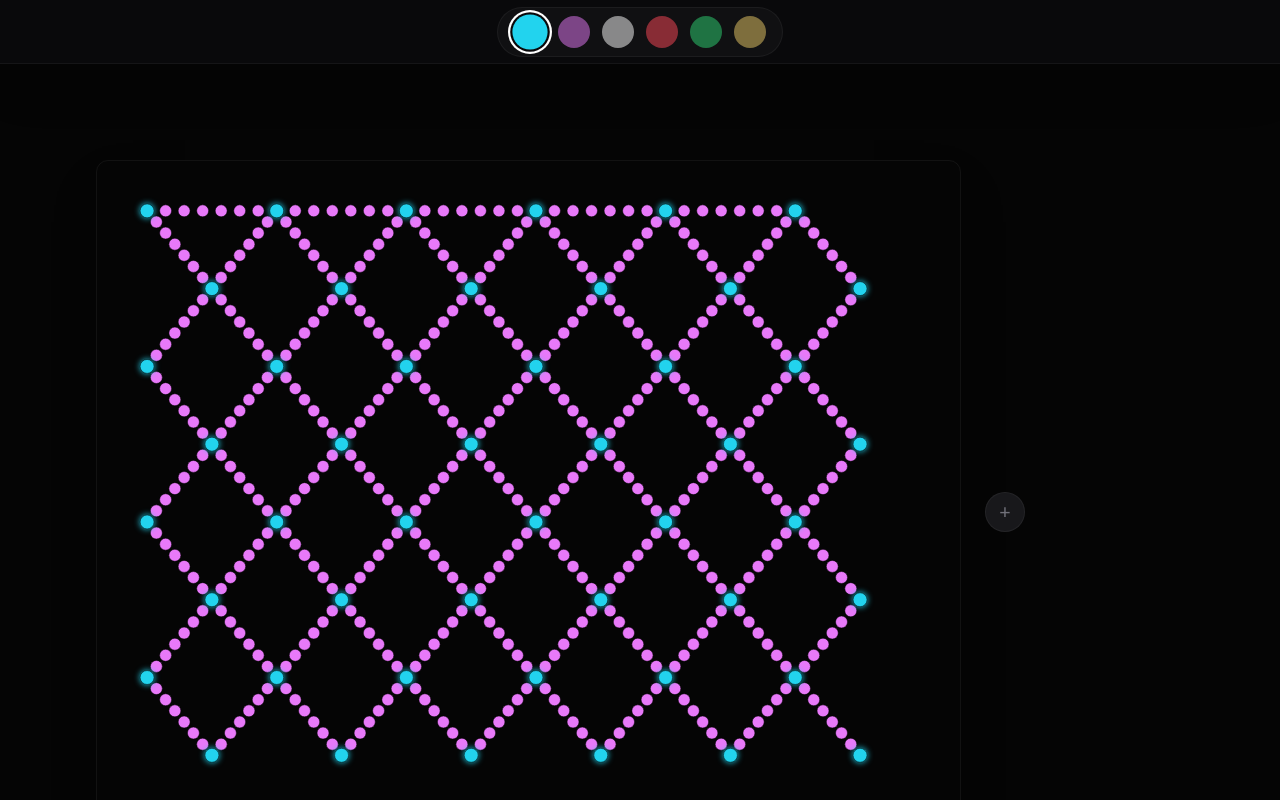
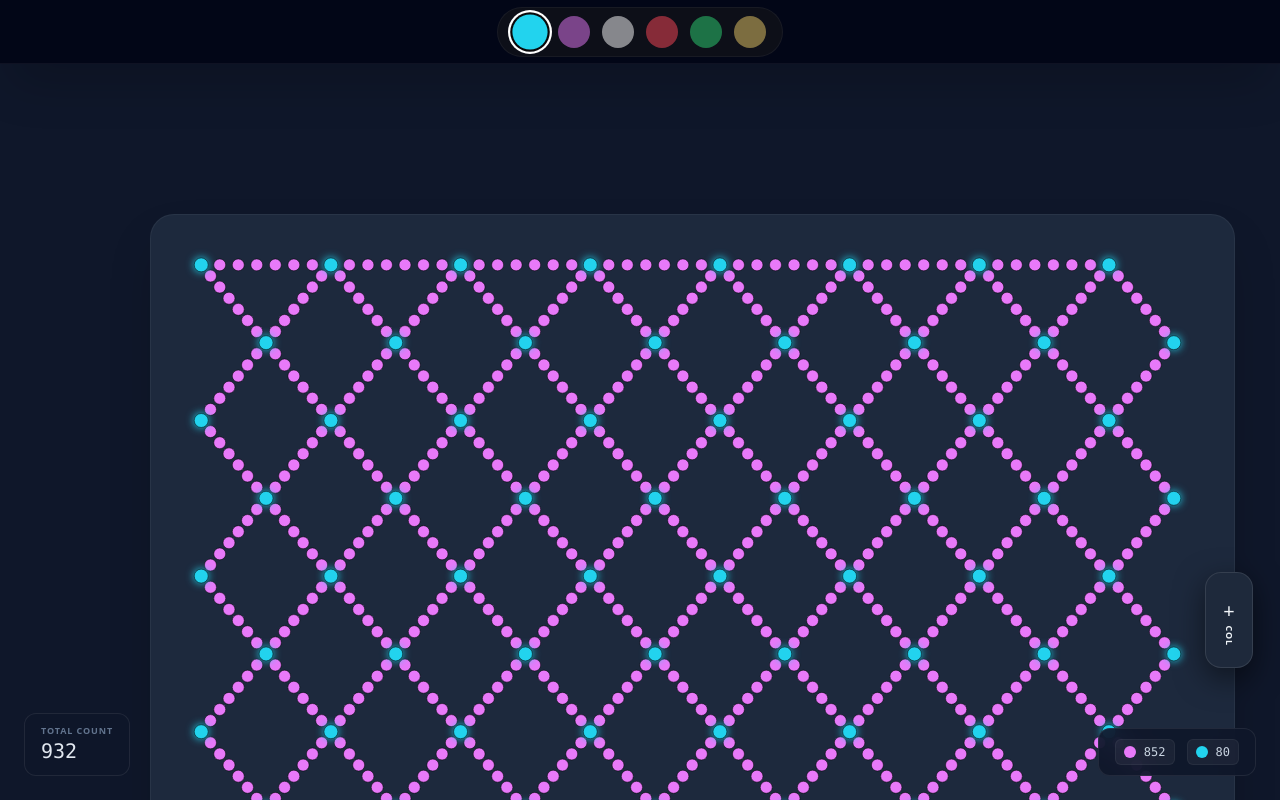
Before and after one commit to anaseal/Utochka, a React (Vite) app: page / in a window 1280 px wide. Built offline with nearby package versions, Linux system fonts and the light colour scheme.

Commit message:
вернули цвета и счетчик, поправили кнопки

```diff
--- a/src/App.tsx
+++ b/src/App.tsx
@@ -8,9 +8,9 @@ const PALETTE = ['#22d3ee', '#e879f9', '#ffffff', '#ff4757', '#2ed573', '#eccc68
 
 function App() {
   const [gridSize, setGridSize] = useState({
-    width: 6,
-    height: 8,
-    spacing: 65, // Увеличено для предотвращения слипания
+    width: 8,
+    height: 10,
+    spacing: 65,
     beadsInSpan: 6
   });
 
@@ -21,7 +21,7 @@ function App() {
   const addCol = () => setGridSize(prev => ({ ...prev, width: prev.width + 1 }));
 
   return (
-    <div className="w-screen h-screen overflow-hidden bg-[#050505]">
+    <>
       <Palette
         palette={PALETTE}
         activeColor={drawingControls.activeColor}
@@ -34,7 +34,7 @@ function App() {
         onAddRow={addRow}
         onAddCol={addCol}
       />
-    </div>
+    </>
   );
 }
 
--- a/src/components/BeadView.tsx
+++ b/src/components/BeadView.tsx
@@ -8,6 +8,7 @@ interface BeadViewProps {
 
 export const BeadView = ({ bead, onMouseDown, onMouseEnter }: BeadViewProps) => {
   const isNode = bead.type === 'NODE';
+  // Цвета по умолчанию из вашего ТЗ
   const defaultColor = isNode ? '#22d3ee' : '#e879f9';
   const finalColor = bead.color || defaultColor;
 
@@ -17,20 +18,17 @@ export const BeadView = ({ bead, onMouseDown, onMouseEnter }: BeadViewProps) =>
       onMouseEnter={onMouseEnter}
       onMouseDown={onMouseDown}
     >
-      {/* Увеличенный хитбокс. r=10 для Node(7) и Span(6) */}
       <circle
         cx={bead.x}
         cy={bead.y}
-        r={10}
+        r={11} // Удобный хитбокс
         fill="transparent"
-        className="cursor-crosshair pointer-events-auto"
+        style={{ cursor: 'crosshair' }}
       />
-
-      {/* Сама бисеринка */}
       <circle
         cx={bead.x}
         cy={bead.y}
-        r={isNode ? 7 : 6}
+        r={isNode ? 7 : 6} // Строго по ТЗ
         fill={finalColor}
         className={`bead-base ${isNode ? 'bead-glow' : ''}`}
         style={{
--- a/src/components/Editor/CanvasView.tsx
+++ b/src/components/Editor/CanvasView.tsx
@@ -27,70 +27,87 @@ export const CanvasView = ({
   const dim = useMemo(() => {
     if (beads.length === 0) return { w: 100, h: 100 };
     return {
-      w: Math.max(...beads.map(b => b.x)) + 100,
-      h: Math.max(...beads.map(b => b.y)) + 100
+      w: Math.max(...beads.map(b => b.x)) + 60,
+      h: Math.max(...beads.map(b => b.y)) + 60
     };
   }, [beads]);
 
+  // Группировка статистики по цветам
+  const colorStats = useMemo(() => {
+    const stats = new Map<string, number>();
+    beads.forEach(bead => {
+      const isNode = bead.type === 'NODE';
+      const defaultColor = isNode ? '#22d3ee' : '#e879f9';
+      const color = designMap.get(bead.id) || defaultColor;
+      stats.set(color, (stats.get(color) || 0) + 1);
+    });
+    return Array.from(stats.entries());
+  }, [beads, designMap]);
+
   return (
-    <main
-      className="workspace-scroll"
-      /* Устанавливаем слушатели на контейнер для глобального отслеживания */
+    <div className="workspace-container"
       onMouseDown={() => startDrawing()}
       onMouseUp={() => stopDrawing()}
       onMouseLeave={() => stopDrawing()}
-      /* Предотвращаем стандартное выделение текста/картинок при драге */
       onDragStart={(e) => e.preventDefault()}
     >
-      <div className="relative p-24 inline-block min-w-max min-h-max select-none">
+      <div className="canvas-wrapper select-none">
         <svg
           width={dim.w}
           height={dim.h}
           viewBox={`0 0 ${dim.w} ${dim.h}`}
-          className="bg-canvas rounded-xl shadow-2xl border border-white/5 overflow-visible"
+          className="bg-slate-800 rounded-3xl shadow-2xl border border-white/5 overflow-visible"
         >
           <g>
             {beads.map((bead) => (
               <BeadView
                 key={bead.id}
-                bead={{
-                  ...bead,
-                  color: designMap.get(bead.id),
-                }}
-                /* Красим при наведении, если в пропсах isDrawing = true */
-                onMouseEnter={() => {
-                  if (isDrawing) paintBead(bead.id);
-                }}
-                /* Красим при первом клике */
+                bead={{ ...bead, color: designMap.get(bead.id) }}
+                onMouseEnter={() => isDrawing && paintBead(bead.id)}
                 onMouseDown={() => paintBead(bead.id)}
               />
             ))}
           </g>
         </svg>
 
+        {/* Унифицированная кнопка КОЛОНКИ */}
         <button
-          onClick={onAddCol}
-          className="btn-control absolute w-10 h-10"
-          style={{
-            left: dim.w + 120,
-            top: 100 + (dim.h / 2) - 20
-          }}
+          onClick={(e) => { e.stopPropagation(); onAddCol(); }}
+          className="btn-control absolute flex-col h-24 w-12 rounded-2xl"
+          style={{ left: dim.w + 120, top: 150 + (dim.h / 2) - 48 }}
         >
-          <span className="text-xl">+</span>
+          <span className="text-xl mb-1">+</span>
+          <span className="text-[9px] font-black uppercase rotate-90 tracking-widest">Col</span>
         </button>
 
+        {/* Унифицированная кнопка РЯДЫ */}
         <button
-          onClick={onAddRow}
-          className="btn-control absolute px-6 py-2"
-          style={{
-            top: dim.h + 120,
-            left: 100 + (dim.w / 2) - 60
-          }}
+          onClick={(e) => { e.stopPropagation(); onAddRow(); }}
+          className="btn-control absolute h-12 px-8 rounded-2xl"
+          style={{ top: dim.h + 120, left: 150 + (dim.w / 2) - 80 }}
         >
-          <span className="mr-2 font-bold">+</span>
-          <span className="text-[10px] font-black uppercase tracking-widest">Add Row</span>
+          <span className="text-xl mr-3">+</span>
+          <span className="text-[10px] font-black uppercase tracking-[0.2em]">Add Row</span>
         </button>
       </div>
-    </main>
+
+      {/* Статистика СЛЕВА: Общий счет */}
+      <div className="stats-panel-base left-6">
+        <div className="flex flex-col">
+          <span className="text-[9px] text-slate-500 font-black uppercase tracking-widest">Total Count</span>
+          <span className="text-slate-200 font-mono text-xl">{beads.length}</span>
+        </div>
+      </div>
+
+      {/* Статистика СПРАВА: Расход по цветам */}
+      <div className="stats-panel-base right-6 gap-3">
+        {colorStats.map(([color, count]) => (
+          <div key={color} className="flex items-center gap-2 px-2 py-1 bg-white/5 rounded-md border border-white/5">
+            <div className="w-3 h-3 rounded-full" style={{ backgroundColor: color }} />
+            <span className="text-slate-300 font-mono text-xs">{count}</span>
+          </div>
+        ))}
+      </div>
+    </div>
   );
 };
--- a/src/components/Editor/Palette.tsx
+++ b/src/components/Editor/Palette.tsx
@@ -6,7 +6,8 @@ interface PaletteProps {
 
 export const Palette = ({ palette, activeColor, setActiveColor }: PaletteProps) => {
   return (
-    <header className="fixed top-0 left-0 w-full h-16 bg-zinc-950 border-b border-white/5 flex items-center justify-center z-50 shadow-2xl">
+    /* ТЗ №5: position: fixed гарантирует, что панель всегда сверху */
+    <header className="fixed top-0 left-0 w-full h-16 bg-[#020617] border-b border-white/5 flex items-center justify-center z-50 shadow-2xl">
       <div className="flex gap-3 px-4 py-2 bg-zinc-900/50 rounded-full border border-white/5">
         {palette.map((color) => (
           <button
@@ -14,7 +15,7 @@ export const Palette = ({ palette, activeColor, setActiveColor }: PaletteProps)
             onClick={() => setActiveColor(color)}
             className={`
               w-8 h-8 rounded-full transition-all duration-300
-              hover:scale-110 active:scale-90
+              hover:scale-110 active:scale-90 cursor-pointer
               ${activeColor === color
                 ? 'ring-2 ring-white ring-offset-2 ring-offset-zinc-950 scale-110'
                 : 'opacity-50 hover:opacity-100'}
--- a/src/index.css
+++ b/src/index.css
@@ -1,10 +1,21 @@
 @import "tailwindcss";
 
 :root {
-  --color-workspace: #050505;
-  --color-canvas: #0a0a0a;
+  --color-page: #0f172a;    /* slate-900 */
+  --color-panel: #1e293b;   /* slate-800 */
+  --color-canvas: #1e293b;  /* slate-800 */
 }
 
+html, body, #root {
+  margin: 0;
+  padding: 0;
+  width: 100vw;
+  height: 100vh;
+  overflow: hidden;
+  background-color: var(--color-page);
+}
+
+/* Бисер: Узел 7, Пролет 6 */
 .bead-base {
   transition: all 0.1s ease-in-out;
   stroke: #000000;
@@ -12,37 +23,61 @@
 }
 
 .bead-glow {
-  filter: drop-shadow(0 0 3px var(--bead-color));
+  filter: drop-shadow(0 0 4px var(--bead-color));
 }
 
-.bead-group {
-  /* Позволяем событиям мыши проходить через группу */
-  pointer-events: auto;
-}
-
-.bead-group:hover .bead-base {
-  stroke: #ffffff;
-  stroke-width: 1.5px;
-}
-
-/* Остальные стили (btn-control, workspace-scroll) остаются без изменений */
+/* Унифицированный стиль кнопок управления */
 .btn-control {
   display: flex;
   align-items: center;
   justify-content: center;
-  background-color: #18181b;
-  color: #71717a;
-  border-radius: 9999px;
-  border: 1px solid rgba(255, 255, 255, 0.05);
+  background-color: #1e293b; /* slate-800 для лучшей видимости на фоне 900 */
+  color: #f1f5f9;
+  border: 1px solid rgba(255, 255, 255, 0.1);
+  box-shadow: 0 10px 30px rgba(0, 0, 0, 0.5);
+  transition: all 0.2s cubic-bezier(0.4, 0, 0.2, 1);
   cursor: pointer;
+  z-index: 40;
 }
 
-.workspace-scroll {
+.btn-control:hover {
+  background-color: #334155; /* slate-700 */
+  transform: scale(1.05);
+  border-color: rgba(255, 255, 255, 0.2);
+}
+
+.btn-control:active {
+  transform: scale(0.95);
+}
+
+/* Контейнеры */
+.workspace-container {
+  position: fixed;
+  top: 64px;
+  left: 0;
+  right: 0;
+  bottom: 0;
+  overflow: auto;
+}
+
+.canvas-wrapper {
   position: relative;
-  margin-top: 4rem;
-  width: 100%;
-  height: calc(100vh - 64px);
-  overflow: auto;
-  background-color: var(--color-workspace);
+  padding: 150px;
+  display: inline-block;
+}
+
+/* Статистика (Бэджи) */
+.stats-panel-base {
+  position: fixed;
+  bottom: 24px;
+  background-color: rgba(15, 23, 42, 0.9);
+  backdrop-filter: blur(12px);
+  -webkit-backdrop-filter: blur(12px);
+  border: 1px solid rgba(255, 255, 255, 0.08);
+  border-radius: 12px;
+  padding: 10px 16px;
+  z-index: 50;
   display: flex;
+  align-items: center;
+  gap: 12px;
 }
```
